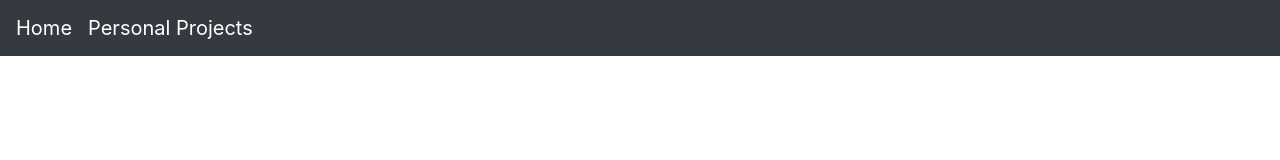
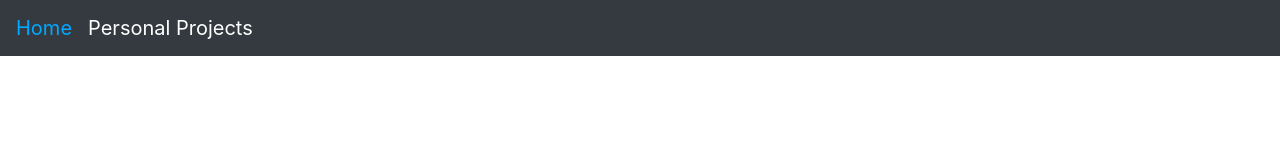
Before and after one commit to danilopalen/danilo-palen-website, a React (Create React App) app: page / in a window 1280 px wide. In both pictures the pointer is over the element "Home". Shown: the top 160 px of the page. Built offline with nearby package versions, Linux system fonts and the light colour scheme.

Commit message:
Changed navbar hover state color

```diff
--- a/src/index.css
+++ b/src/index.css
@@ -1,13 +1,17 @@
 body {
   margin: 0;
-  font-family: -apple-system, BlinkMacSystemFont, 'Segoe UI', 'Roboto', 'Oxygen',
-    'Ubuntu', 'Cantarell', 'Fira Sans', 'Droid Sans', 'Helvetica Neue',
+  font-family: -apple-system, BlinkMacSystemFont, "Segoe UI", "Roboto", "Oxygen",
+    "Ubuntu", "Cantarell", "Fira Sans", "Droid Sans", "Helvetica Neue",
     sans-serif;
   -webkit-font-smoothing: antialiased;
   -moz-osx-font-smoothing: grayscale;
 }
 
 code {
-  font-family: source-code-pro, Menlo, Monaco, Consolas, 'Courier New',
+  font-family: source-code-pro, Menlo, Monaco, Consolas, "Courier New",
     monospace;
 }
+
+.navbar-brand:hover {
+  color: #00a8ff !important;
+}
```
